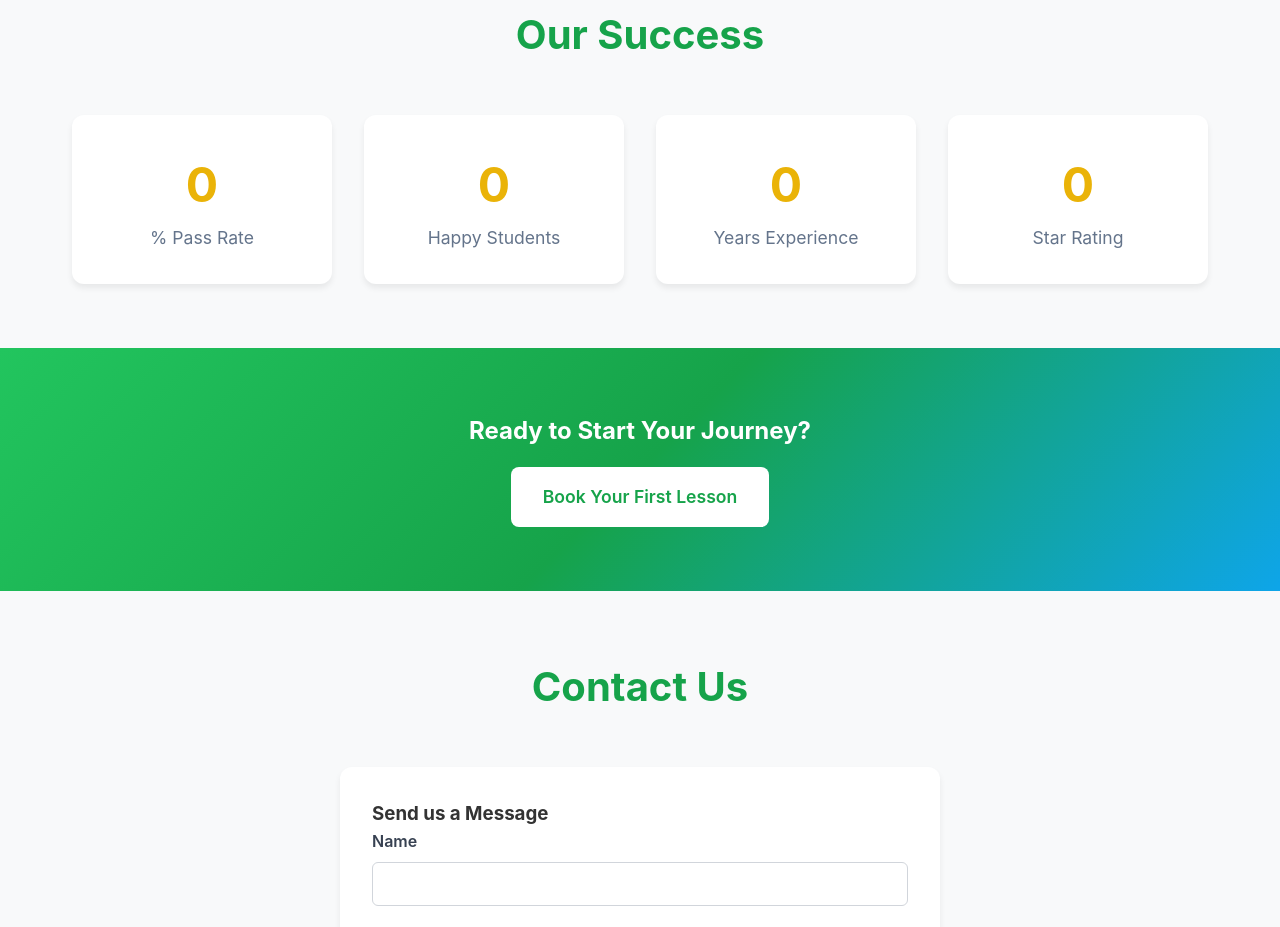
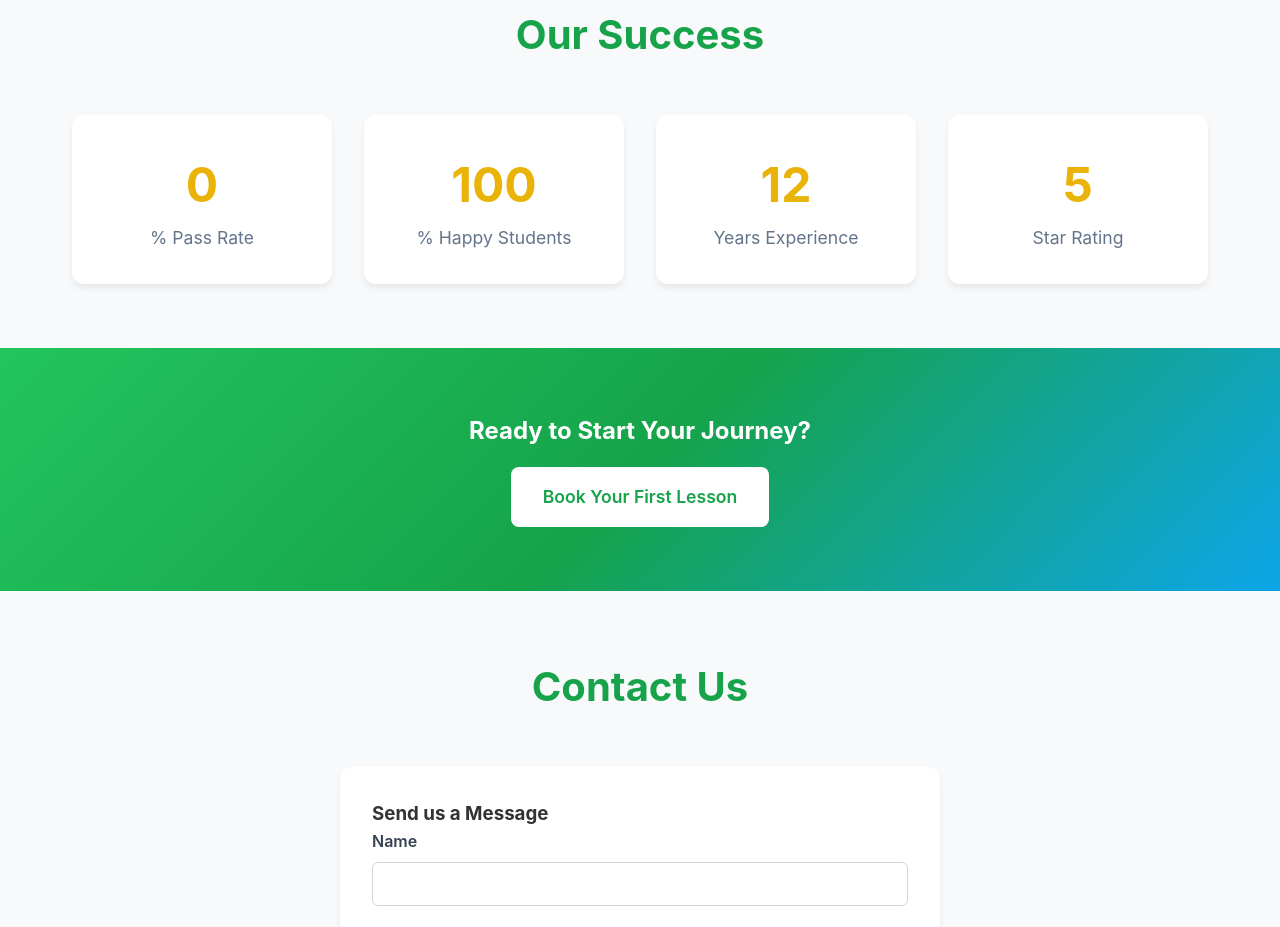
Before and after one commit to calk08/Fresh-Start-Driving-Academy, a plain HTML site: page index.html in a window 1280 px wide. Shown: the part 2381-3308 px from the top of the page. Drawn offline with Linux system fonts and the light colour scheme; some packages are replaced by stand-ins of ours.

Commit message:
Update index.html

```diff
--- a/index.html
+++ b/index.html
@@ -146,19 +146,19 @@
 
             <div class="stats">
                 <div class="stat">
-                    <span class="number" data-target="0">-100</span>
+                    <span class="number" data-target="0">0</span>
                     <span class="label">% Pass Rate</span>
                 </div>
                 <div class="stat">
-                    <span class="number" data-target="0">-100</span>
-                    <span class="label">Happy Students</span>
+                    <span class="number" data-target="100">0</span>
+                    <span class="label">% Happy Students</span>
                 </div>
                 <div class="stat">
-                    <span class="number" data-target="0">-100</span>
+                    <span class="number" data-target="12">0</span>
                     <span class="label">Years Experience</span>
                 </div>
                 <div class="stat">
-                    <span class="number" data-target="0">-100</span>
+                    <span class="number" data-target="5">0</span>
                     <span class="label">Star Rating</span>
                 </div>
             </div>
```
